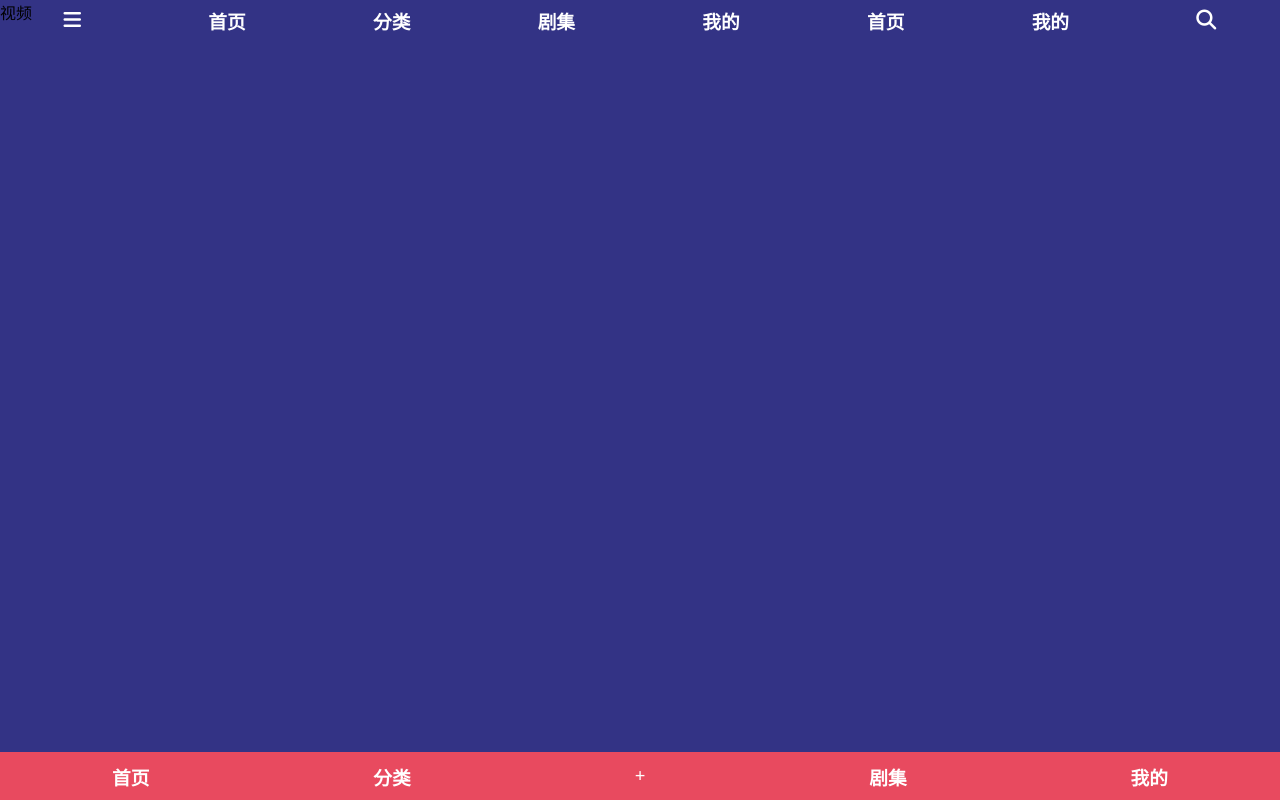
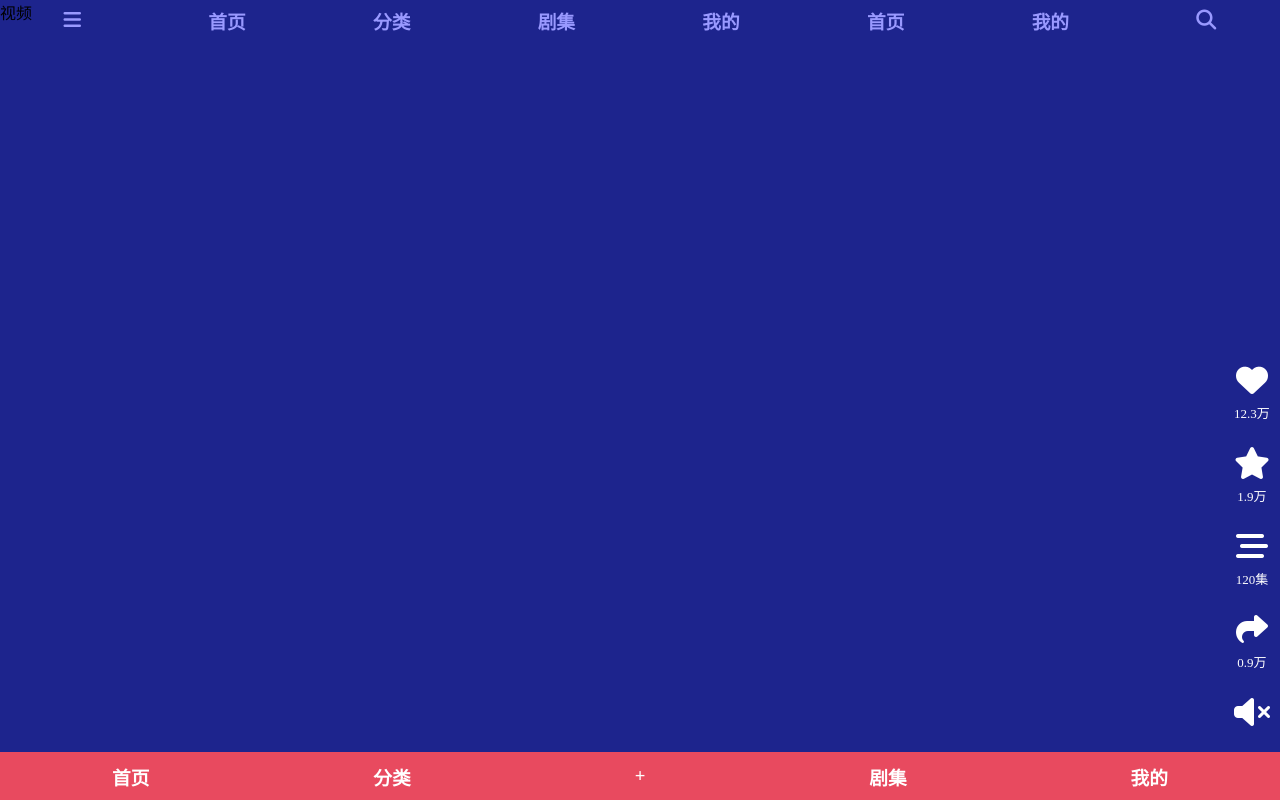
Before and after one commit to DanoAndHolidays/yike, a Vue app: page / in a window 1280 px wide. Built offline with nearby package versions, Linux system fonts and the light colour scheme.

Commit message:
添加播放组件右侧按钮

```diff
--- /dev/null
+++ b/src/views/Layout/components/Play.vue
@@ -0,0 +1,65 @@
+<script setup>
+</script>
+
+<template>
+    <div class="play">
+        <div class="video">
+            视频
+        </div>
+        <div class="tab">
+            <div>
+                <i class="fa-solid fa-heart fa-2xl"></i>
+                <p>12.3万</p>
+            </div>
+            <div>
+                <i class="fa-solid fa-star fa-2xl"></i>
+                <p>1.9万</p>
+            </div>
+            <div>
+                <i class="fa-solid fa-bars-staggered fa-2xl"></i>
+                <p>120集</p>
+            </div>
+            <div>
+                <i class="fa-solid fa-share fa-2xl"></i>
+                <p>0.9万</p>
+            </div>
+            <div>
+                <i class="fa-solid fa-volume-xmark fa-2xl"></i>
+            </div>
+        </div>
+    </div>
+</template>
+
+<style scoped lang="scss">
+.play {
+    height: 100%;
+    width: 100%;
+    position: relative;
+
+    .video {
+        background-color: rgba(12, 12, 255, 0.419);
+        height: 100%;
+        width: 100%;
+    }
+
+    .tab {
+        display: flex;
+        flex-direction: column;
+        color: $text-color-1;
+        position: absolute;
+        right: 0;
+        bottom: 0;
+        text-align: center;
+        margin-bottom: 20px;
+
+        div {
+            margin: 10px;
+
+            p {
+                font-size: small;
+            }
+        }
+
+    }
+}
+</style>
--- a/src/views/Layout/index.vue
+++ b/src/views/Layout/index.vue
@@ -1,7 +1,7 @@
 <script setup>
-import NavBar from '@/views/NavBar/index.vue'
-import Play from '@/views/Play/index.vue'
-import TabBar from '@/views/TabBar/index.vue'
+import NavBar from '@/views/Layout/components/NavBar.vue'
+import Play from '@/views/Layout/components/Play.vue'
+import TabBar from '@/views/Layout/components/TabBar.vue'
 </script>
 
 <template>
--- a/src/views/Play/index.vue
+++ /dev/null
@@ -1,18 +0,0 @@
-<script setup>
-</script>
-
-<template>
-    <div class="play">
-        <div class="video">
-            视频
-        </div>
-    </div>
-</template>
-
-<style scoped lang="scss">
-.play {
-    height: 100%;
-    width: 100%;
-    background-color: rgb(51, 51, 133);
-}
-</style>
```
Also changed, not shown: src/views/Layout/components/NavBar.vue (renamed from src/views/NavBar/index.vue), src/views/Layout/components/TabBar.vue (renamed from src/views/TabBar/index.vue).
